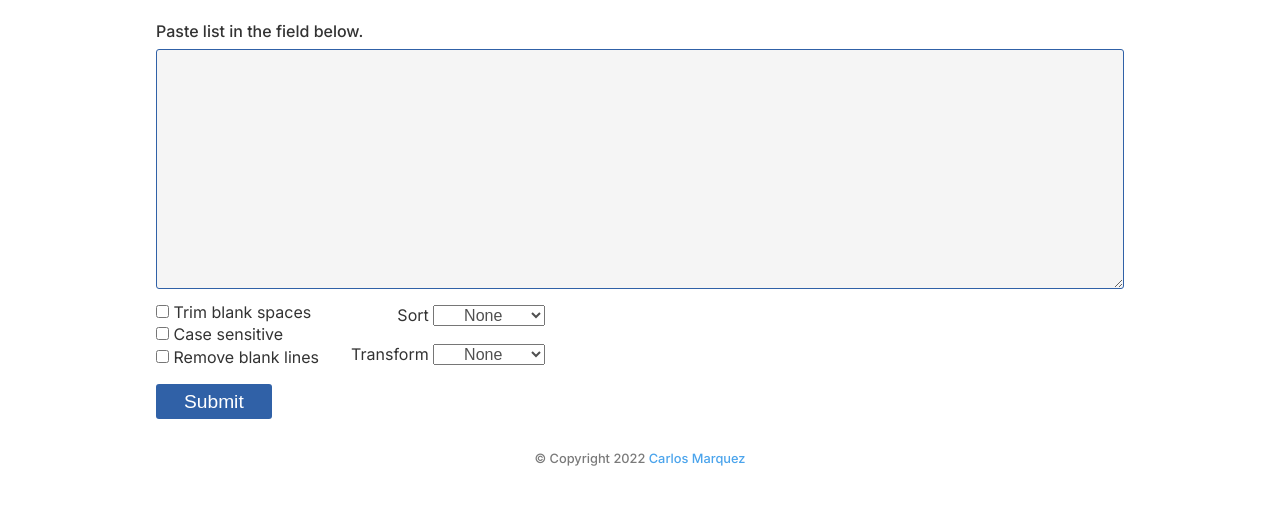
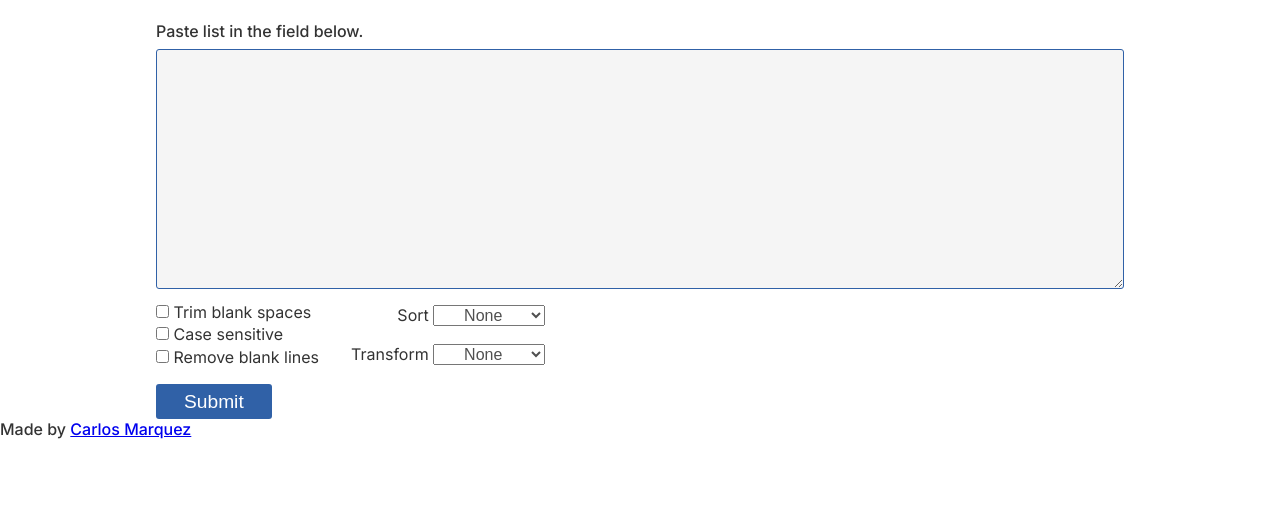
Before and after one commit to carlosm3/duperemove, a plain HTML site: page src/index.html in a window 1280 px wide. Shown: the part 139-644 px from the top of the page. Drawn offline with nearby package versions, Linux system fonts and the light colour scheme; files that its build step writes are made by us from their sources.

Commit message:
Remove copyright notice and add rel attribute to a tag on footer

```diff
--- a/src/index.html
+++ b/src/index.html
@@ -75,8 +75,8 @@
             </div>
         </main>
         <footer>
-            <div id="license">
-                <p>&copy; Copyright 2022 <a href="https://github.com/carlosm3" target="_blank">Carlos Marquez</a></p>
+            <div id="author">
+                <p>Made by <a href="https://github.com/carlosm3" target="_blank" rel="noreferrer">Carlos Marquez</a></p>
             </div>
         </footer>
         <script src="js/main.js"></script>
```
